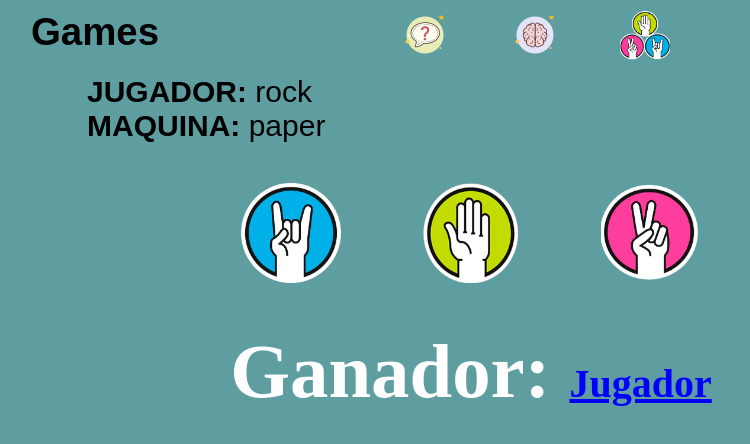
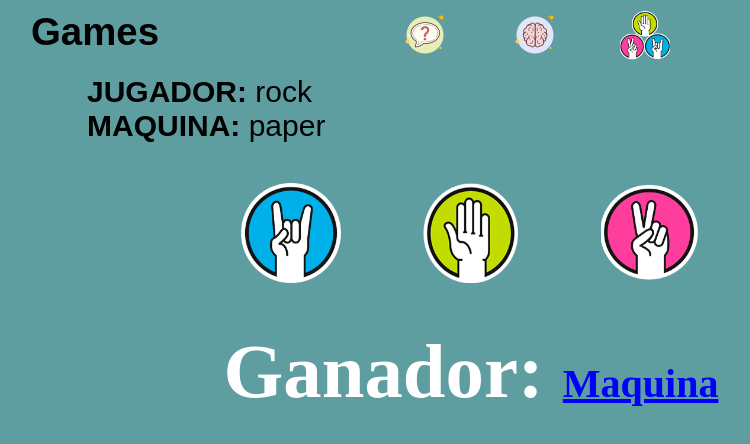
Before and after one commit to MendietaSergio/games, a React (Vite) app: page /stonepaperscissors in a window 1280 px wide. Both pictures are taken after a click on the picture 460 px from the left and 233 px from the top of the page. Shown: the top 444 px of the page, without its empty margins (169-919 px from the left). Built offline with nearby package versions, Linux system fonts and the light colour scheme.

Commit message:
Añade info de que es cada img

```diff
--- a/src/Components/Result/Result.jsx
+++ b/src/Components/Result/Result.jsx
@@ -1,6 +1,8 @@
 import React from "react";
 
 export const Result = ({ machineChoice, playerChoice }) => {
+  console.log("machineChoice ", machineChoice);
+  console.log("playerChoice ", playerChoice);
   let resultFinal;
 
   if (playerChoice.defeat === machineChoice.choice && playerChoice.choice) {
@@ -14,7 +16,7 @@ export const Result = ({ machineChoice, playerChoice }) => {
     playerChoice.choice
   ) {
     resultFinal = <h1>
-    Ganador: <span className="result-title"> Jugador </span>
+    Ganador: <span className="result-title"> Maquina </span>
   </h1>
   } else if (
     playerChoice.choice === machineChoice.choice &&
```
